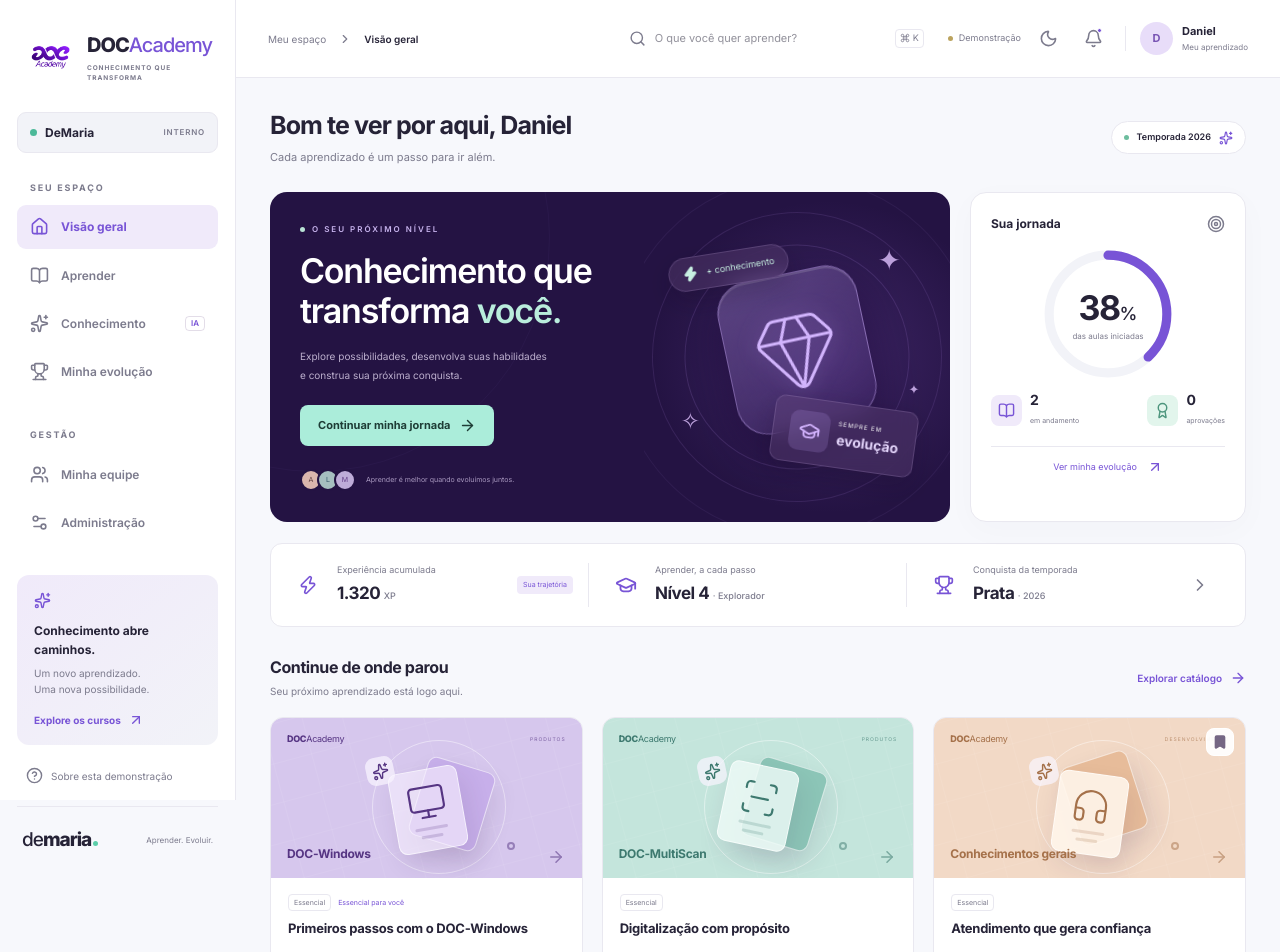
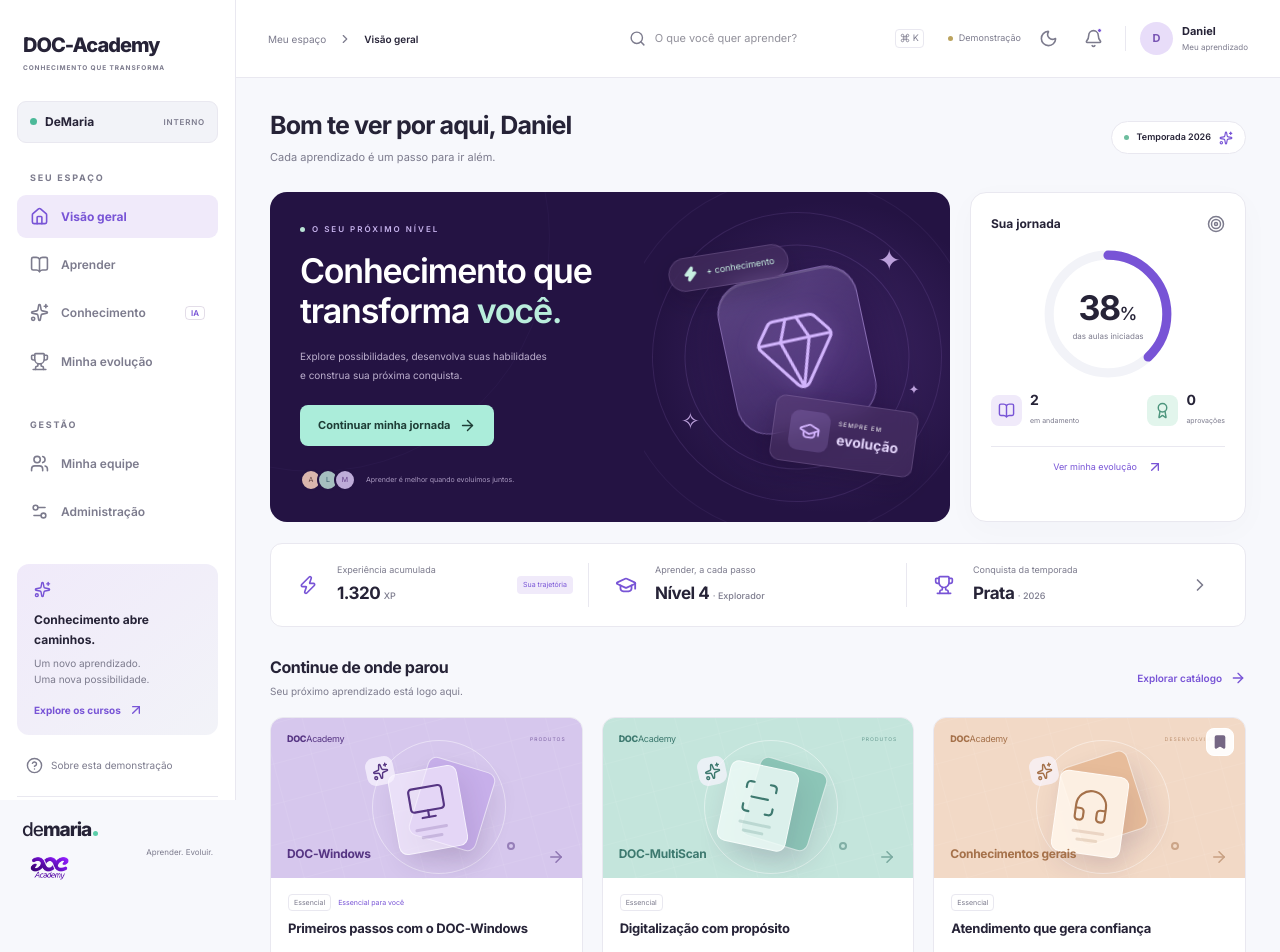
Before and after one commit to DanielJS1/doc-academy, a Next.js app in the folder platform/: page / in a window 1280 px wide. Shown: the top 952 px of the page. Built offline with nearby package versions, Linux system fonts and the light colour scheme.

Commit message:
UI: show DOC-Academy with dash and move brand logo under 'de Maria' in sidebar

```diff
--- a/platform/src/components/app-shell.tsx
+++ b/platform/src/components/app-shell.tsx
@@ -24,13 +24,13 @@
     <a className="skip-link" href="#conteudo">Pular para o conteúdo</a>
     {mobileOpen && <button className="nav-scrim" aria-label="Fechar navegação" onClick={() => setMobileOpen(false)} />}
     <aside className={`sidebar ${mobileOpen ? "is-open" : ""}`} aria-label="Navegação principal">
-      <Link href="/" className="brand" aria-label="DOC-Academy — início"><img className="brand-official" src="/doc-academy-logo-oficial.png" alt=""/><span><strong>DOC<span>Academy</span></strong><small>CONHECIMENTO QUE TRANSFORMA</small></span></Link>
+    <Link href="/" className="brand" aria-label="DOC-Academy — início"><span><strong>DOC-Academy</strong><small>CONHECIMENTO QUE TRANSFORMA</small></span></Link>
       <div className="workspace-label"><span className="workspace-dot"/> DeMaria <span className="workspace-tag">INTERNO</span></div>
       <span className="nav-label">SEU ESPAÇO</span>
       <nav>{navigation.map(({ href, label, icon: Icon }) => <Link className={`nav-item ${active(href) ? "active" : ""}`} href={href} key={href} aria-current={active(href) ? "page" : undefined}><Icon size={19}/><span>{label}</span>{href === "/conhecimento" && <span className="nav-ai">IA</span>}</Link>)}</nav>
       <span className="nav-label manage-label">GESTÃO</span>
       <nav><Link href="/equipe" className={`nav-item ${active("/equipe") ? "active" : ""}`} aria-current={active("/equipe") ? "page" : undefined}><Users size={19}/> Minha equipe</Link><Link href="/admin" className={`nav-item ${active("/admin") ? "active" : ""}`} aria-current={active("/admin") ? "page" : undefined}><Settings2 size={19}/> Administração</Link></nav>
-      <div className="sidebar-bottom"><div className="sidebar-note"><span className="little-star"><Sparkles size={17}/></span><strong>Conhecimento abre caminhos.</strong><p>Um novo aprendizado.<br/>Uma nova possibilidade.</p><Link href="/aprender">Explore os cursos <ArrowUpRight size={16}/></Link></div><Link className="help-link" href="/sobre"><CircleHelp size={17}/> Sobre esta demonstração</Link><div className="sidebar-footer"><span className="demaria">de<span>maria</span><i/></span><span>Aprender. Evoluir.</span></div></div>
+      <div className="sidebar-bottom"><div className="sidebar-note"><span className="little-star"><Sparkles size={17}/></span><strong>Conhecimento abre caminhos.</strong><p>Um novo aprendizado.<br/>Uma nova possibilidade.</p><Link href="/aprender">Explore os cursos <ArrowUpRight size={16}/></Link></div><Link className="help-link" href="/sobre"><CircleHelp size={17}/> Sobre esta demonstração</Link><div className="sidebar-footer"><div className="brand-block"><span className="demaria">de<span>maria</span><i/></span><img className="brand-official" src="/doc-academy-logo-oficial.png" alt="DOC-Academy logo"/></div><span>Aprender. Evoluir.</span></div></div>
     </aside>
     <div className="app-content"><header className="topbar"><div className="breadcrumb"><Button variant="ghost" size="icon" className="mobile-menu" onClick={() => setMobileOpen(!mobileOpen)} aria-label="Abrir navegação" aria-expanded={mobileOpen}><Menu size={22}/></Button><span>Meu espaço</span><ChevronRight size={14}/><strong>{title}</strong></div>
       <form className="global-search" role="search" onSubmit={event => { event.preventDefault(); router.push(`/aprender?busca=${encodeURIComponent(search)}`); }}><Search size={17}/><input ref={searchRef} aria-label="Buscar cursos" placeholder="O que você quer aprender?" value={search} onChange={event => setSearch(event.target.value)}/><kbd><Command size={10}/> K</kbd></form>
```
